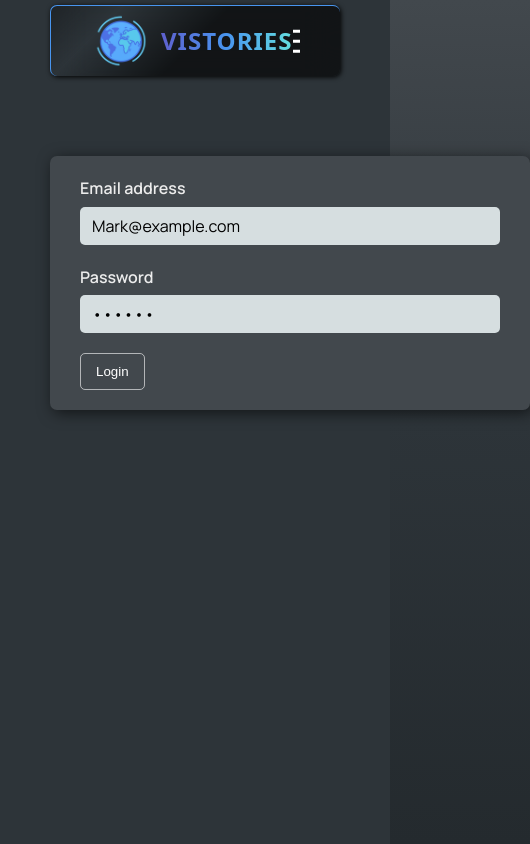
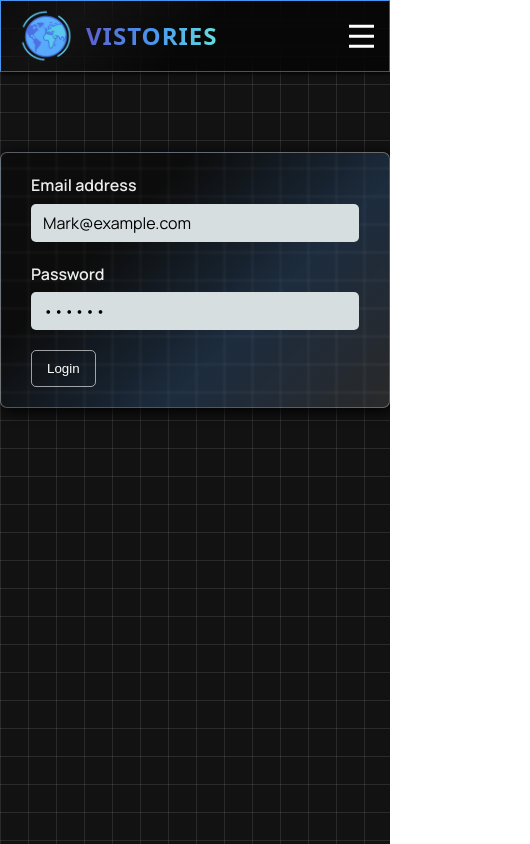
Before and after one commit to iTanjim/tanjimWorld, a React (Vite) app: page /login in a window 390 px wide. Shown: the whole page, 530 px wide, since content can reach past the window. Built offline with nearby package versions, Linux system fonts and the light colour scheme; data requests are answered from the project's data file.

Commit message:
responsive

```diff
--- a/data/cities.json
+++ b/data/cities.json
@@ -49,15 +49,15 @@
       }
     },
     {
-      "id": "f2de",
-      "cityName": "Dr Beyers Naude Local Municipality",
-      "country": "South Africa",
-      "emoji": "ZA",
-      "date": "2025-05-16T15:26:31.199Z",
-      "notes": "",
+      "id": "9efb",
+      "cityName": "Basoda",
+      "country": "India",
+      "emoji": "IN",
+      "date": "2025-05-07T18:37:44.000Z",
+      "notes": "fefwefwfwef",
       "position": {
-        "lat": "-33.31675830290707",
-        "lng": "24.114990234375004"
+        "lat": "23.929778830142",
+        "lng": "77.89993286132814"
       }
     }
   ]
--- a/src/components/PageNav.module.css
+++ b/src/components/PageNav.module.css
@@ -7,7 +7,9 @@
   align-items: center;
   padding: 1.5rem 4rem;
   border: 1px solid var(--color-brand--2);
-  border-width: 1px 0px 0px 1px;
+  border-width: 1px;
+  border-bottom: 1px solid rgba(255, 255, 255, 0.3);
+  border-right: 1px solid rgba(255, 255, 255, 0.3);
   border-radius: 7px;
   box-shadow: 1px 1px 5px black;
   font-size: 1.6rem;
@@ -59,16 +61,16 @@
 }
 
 .movingLine {
-  height: 1px;
+  height: 2px;
   width: 50px;
   position: absolute;
-  top: 75%;
+  top: 85%;
   /* bottom: 0;
   left: 0; */
   background-color: var(--color-brand--2);
-  box-shadow: 0 3px 5px var(--color-brand--2);
+  box-shadow: 0 -5px 25px 5px var(--color-brand--2);
   transition: 0.3s ease;
-  border-radius: 100px;
+  border-radius: 50px;
   border: none;
 }
 
@@ -118,7 +120,7 @@
   transform: translateY(-50%) rotate(405deg);
 }
 
-@media screen and (max-width: 600px) {
+@media screen and (max-width: 820px) {
   .nav {
     width: 100%;
     padding: 0.5rem 4rem;
@@ -126,8 +128,32 @@
     z-index: 100;
   }
   .nav ul {
+    /* background-color: black;
+    padding: 2rem 4rem;
+    position: absolute;
+    right: 0;
+    top: 100%;
+    flex-direction: column; */
+  }
+  .movingLine {
+    display: none;
+  }
+  /* .burger {
+    display: block;
+  } */
+}
+@media screen and (max-width: 600px) {
+  .nav {
+    border-radius: 0;
+    width: 100%;
+    padding: 0.5rem 1.5rem;
+    margin-bottom: 2rem;
+    z-index: 100;
+  }
+  .nav ul {
     background-color: #121212;
     border: 1px solid rgba(72, 149, 239, 0.5);
+    border-width: 0 1px 1px 1px;
     border-radius: 0 0 5px 5px;
     width: 15rem;
     height: 20rem;
@@ -152,25 +178,3 @@
     display: block;
   }
 }
-@media screen and (max-width: 820px) {
-  .nav {
-    width: 100%;
-    padding: 0.5rem 4rem;
-    margin-bottom: 2rem;
-    z-index: 100;
-  }
-  .nav ul {
-    /* background-color: black;
-    padding: 2rem 4rem;
-    position: absolute;
-    right: 0;
-    top: 100%;
-    flex-direction: column; */
-  }
-  .movingLine {
-    display: none;
-  }
-  /* .burger {
-    display: block;
-  } */
-}
--- a/src/components/World.jsx
+++ b/src/components/World.jsx
@@ -42,7 +42,7 @@ const World = () => {
         ref={globeRef}
         height={globeSize}
         width={globeSize}
-        globeImageUrl="//cdn.jsdelivr.net/npm/three-globe/example/img/earth-night.jpg"
+        globeImageUrl=" //cdn.jsdelivr.net/npm/three-globe/example/img/earth-topology.png"
         hexPolygonsData={countries.features}
         backgroundColor="rgba(0,0,0,0)"
         hexPolygonResolution={3}
--- a/src/pages/Homepage.module.css
+++ b/src/pages/Homepage.module.css
@@ -8,7 +8,15 @@
       rgba(36, 42, 46, 0.8)
     ),
     url("/bg.jpg");
-  background-size: cover;
+  background-image: linear-gradient(
+      rgba(255, 255, 255, 0.1) 1px,
+      transparent 1px
+    ),
+    linear-gradient(to right, rgba(255, 255, 255, 0.1) 1px, transparent 1px);
+  background-size: 28px 28px;
+  background-color: #121212;
+
+  /* background-size: cover; */
   background-position: center;
   padding: 0.5rem 5rem;
   user-select: none;
@@ -79,7 +87,10 @@ h1 {
   color: red;
 }
 
-@media screen and (max-width: 420px) {
+@media screen and (max-width: 600px) {
+  .homepage {
+    padding: 0;
+  }
   .mainHead {
     font-size: 3rem;
   }
--- a/src/pages/Login.module.css
+++ b/src/pages/Login.module.css
@@ -1,18 +1,33 @@
 .login {
-  padding: .5rem 5rem;
-  background-color: var(--color-dark--1);
-  min-height: 100vh;
+  padding: 0.5rem 5rem;
+  background-image: linear-gradient(
+      rgba(255, 255, 255, 0.1) 1px,
+      transparent 1px
+    ),
+    linear-gradient(to right, rgba(255, 255, 255, 0.1) 1px, transparent 1px);
+  background-size: 28px 28px;
+  background-color: #121212;
+  height: 100vh;
+  min-height: 100svh;
+  overflow-x: hidden;
 }
 
 .form {
-  background-color: var(--color-dark--2);
+  background: linear-gradient(
+    135deg,
+    rgba(0, 0, 0, 0.3) 30%,
+    rgba(72, 149, 239, 0.2),
+    rgba(250, 250, 250, 0.1)
+  );
+  backdrop-filter: blur(1px);
+  border: 1px solid rgba(255, 255, 255, 0.3);
   border-radius: 7px;
   padding: 2rem 3rem;
   width: 100%;
   display: flex;
   flex-direction: column;
   gap: 2rem;
-  box-shadow: 3px 3px 15px rgba(0,0,0,0.6);
+  box-shadow: 3px 3px 15px rgba(0, 0, 0, 1);
 
   /* Different from other form */
   width: 48rem;
@@ -26,14 +41,23 @@
 }
 .loginBtn {
   background-color: transparent;
-  border: 1px solid rgba(255,255,255,0.6);
+  border: 1px solid rgba(255, 255, 255, 0.6);
   padding: 1rem 1.5rem;
   border-radius: 5px;
   cursor: pointer;
   color: white;
 }
-.loginBtn:hover{
+.loginBtn:hover {
   background-color: var(--color-brand--2);
   border-color: transparent;
   color: black;
 }
+
+@media screen and (max-width: 600px) {
+  .login {
+    padding: 0;
+  }
+  .form {
+    width: 100%;
+  }
+}
--- a/src/pages/Pricing.jsx
+++ b/src/pages/Pricing.jsx
@@ -19,7 +19,12 @@ export default function Product() {
             voluptatem iste.
           </p>
         </div>
-        <img src="img-2.jpg" alt="overview of a large city with skyscrapers" />
+        <div className={styles.imgContainer}>
+          <img
+            src="img-2.jpg"
+            alt="overview of a large city with skyscrapers"
+          />
+        </div>
       </section>
     </main>
   );
--- a/src/pages/Product.module.css
+++ b/src/pages/Product.module.css
@@ -1,7 +1,16 @@
 .product {
-  padding: .5rem 5rem;
+  padding: 0.5rem 5rem;
   background-color: var(--color-dark--1);
-  min-height: 100vh;
+  background-image: linear-gradient(
+      rgba(255, 255, 255, 0.1) 1px,
+      transparent 1px
+    ),
+    linear-gradient(to right, rgba(255, 255, 255, 0.1) 1px, transparent 1px);
+  background-size: 28px 28px;
+  background-color: #121212;
+  height: 100vh;
+  min-height: 100svh;
+  overflow-x: hidden;
 }
 
 .product section {
@@ -10,6 +19,7 @@
   display: grid;
   grid-template-columns: 1fr 1fr;
   gap: 7rem;
+  padding: 2rem;
   align-items: center;
 }
 
@@ -31,3 +41,17 @@
 .product section a {
   margin-top: 2rem;
 }
+.imgContainer {
+  width: 100%;
+  height: 100%;
+}
+
+@media screen and (max-width: 600px) {
+  .product {
+    padding: 0;
+  }
+  .product section {
+    display: flex;
+    flex-direction: column;
+  }
+}
```
